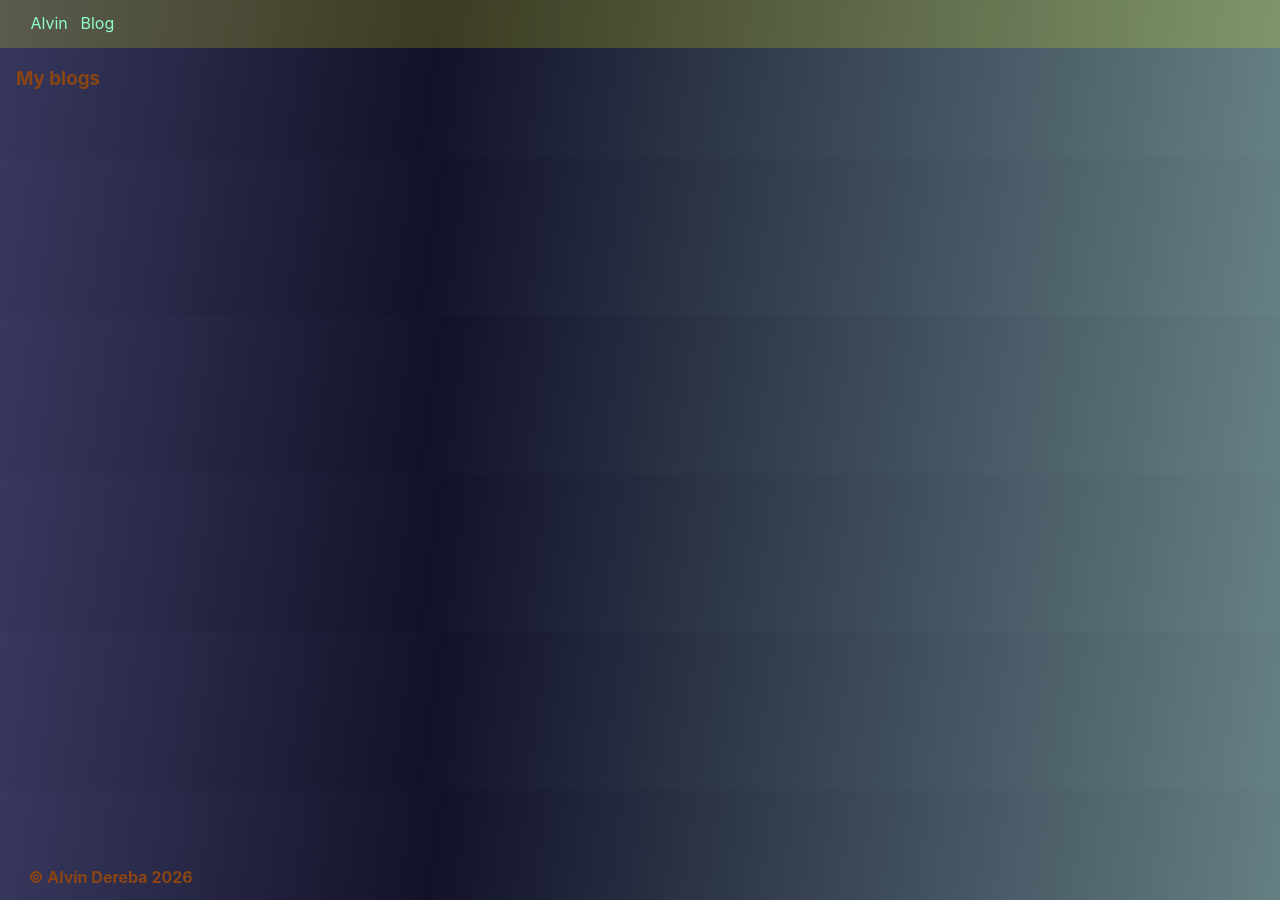
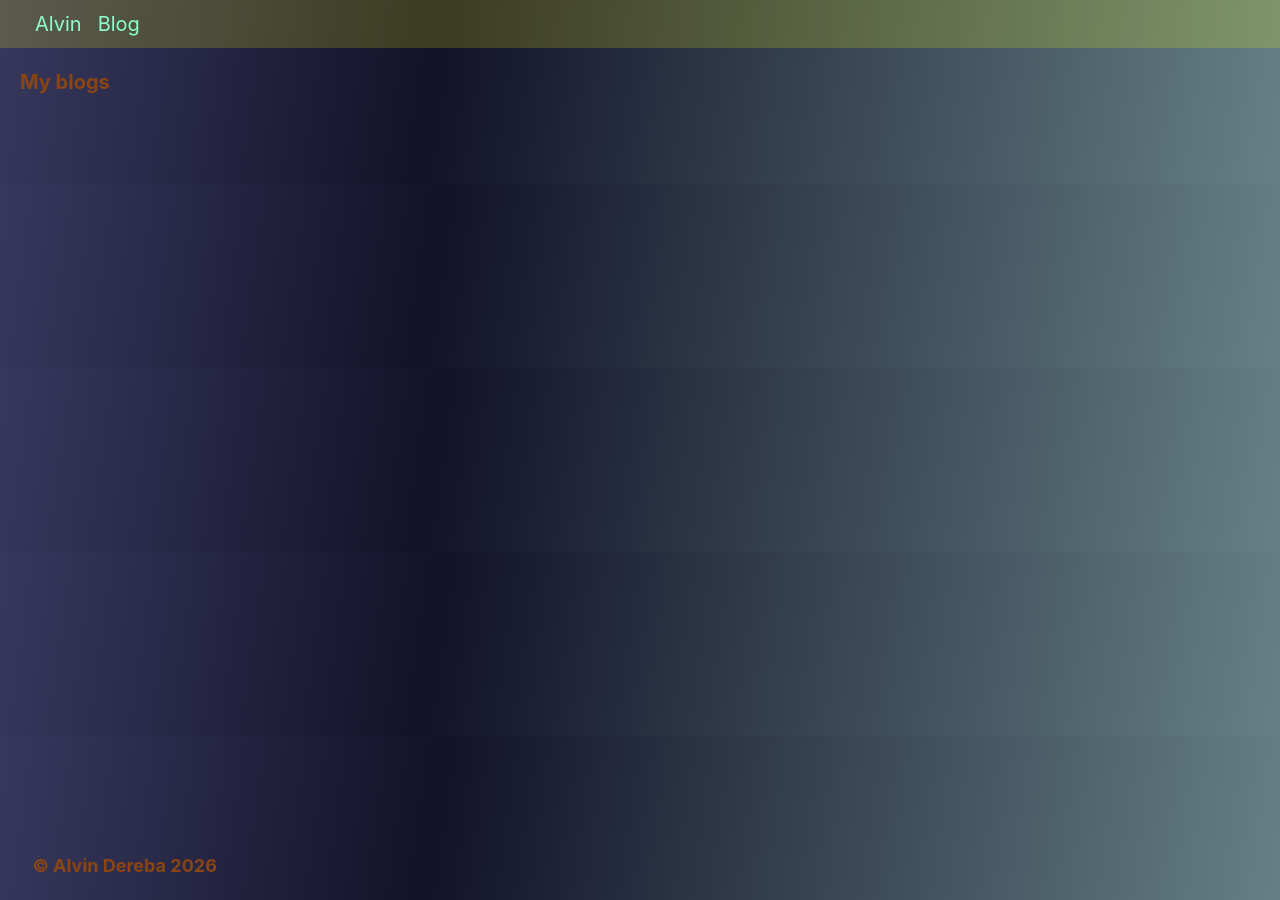
Before and after one commit to kunnoh/kunnoh.github.io, a Jekyll site: the page built from blog.html, in a window 1280 px wide. Built offline with Jekyll 4.4.1, drawn with Linux system fonts in a browser that asks for light colours.

Commit message:
add theme like css

```diff
--- a/assets/css/main.css
+++ b/assets/css/main.css
@@ -2,20 +2,65 @@
 #main scss
 ---
 @use "main";
+:root {
+  /* Colors */
+  --color-bg-primary: #38385e;
+  --color-bg-gradient-start: rgba(56, 56, 94, 1);
+  --color-bg-gradient-mid: rgba(18, 18, 41, 1);
+  --color-bg-gradient-end: rgba(101, 128, 133, 1);
+  --color-text-primary: saddlebrown;
+  --color-link: #8effca;
+  --color-nav-bg: rgba(255, 255, 2, 0.177);
+  --color-summary-bg: #c3ff001f;
+  --color-container-bg: #4e4e806c;
 
+  /* Dark mode colors */
+  --color-bg-dark: #7b7b9a;
+  --color-bg-dark-gradient-start: rgb(66, 66, 104);
+  --color-bg-dark-gradient-mid: rgb(59, 59, 76);
+  --color-bg-dark-gradient-end: rgb(0, 0, 0);
+  --color-text-dark: whitesmoke;
+
+  /* Typography - Increased sizes */
+  --font-size-base: 18px;
+  --font-size-large: 20px;
+  --font-size-xlarge: 24px;
+  --font-size-heading: 32px;
+  --line-height-base: 1.7;
+
+  /* Spacing */
+  --spacing-xs: 0.4em;
+  --spacing-sm: 0.5em;
+  --spacing-md: 1em;
+  --spacing-lg: 1.5em;
+  --spacing-xl: 1.8em;
+  --spacing-xxl: 2em;
+
+  /* Layout */
+  --nav-height: 48px;
+  --footer-height: 2.8em;
+  --border-radius: 1em;
+  --container-width: 25em;
+  --intro-min-height: 20em;
+}
 *{
   padding: 0;
   margin: 0;
 }
 body {
-  background-color: #38385e;
-  background: linear-gradient(98deg, rgba(56, 56, 94, 1) 0%, rgba(18, 18, 41, 1) 34%, rgba(101, 128, 133, 1) 100%);
+  background-color: var(--color-bg-primary);
+  background: linear-gradient(98deg,
+    var(--color-bg-gradient-start) 0%,
+    var(--color-bg-gradient-mid) 34%,
+    var(--color-bg-gradient-end) 100%
+  );
 
-  /* Typography */
+  /* Typography - Increased */
   font-family: -apple-system, BlinkMacSystemFont, 'Segoe UI', Roboto, 'Helvetica Neue', Arial, sans-serif;
-  font-size: 16px;
-  line-height: 1.6;
-  color: saddlebrown;
+  font-size: var(--font-size-base);
+  line-height: var(--line-height-base);
+  color: var(--color-text-primary);
+
   /* Layout */
   min-height: 100%;
 
@@ -31,78 +76,121 @@ body {
 /* Dark mode alternative */
 @media (prefers-color-scheme: dark) {
   body {
-    background-color: #7b7b9a;
-    background: linear-gradient(98deg, rgb(66, 66, 104) 0%, rgb(59, 59, 76) 34%, rgb(0, 0, 0) 100%);
-    color: whitesmoke;
+    background-color: var(--color-bg-dark);
+    background: linear-gradient(98deg,
+      var(--color-bg-dark-gradient-start) 0%,
+      var(--color-bg-dark-gradient-mid) 34%,
+      var(--color-bg-dark-gradient-end) 100%
+    );
+    color: var(--color-text-dark);
   }
 }
-.row{
+
+.row {
   display: flex;
   flex-direction: row;
 }
-.col{
+
+.col {
   display: flex;
   flex-direction: column;
 }
-header{
+
+header {
   margin: 0;
   width: 100%;
 }
-nav{
-  background-color: rgba(255, 255, 2, 0.177);
-  height: 48px;
+
+nav {
+  background-color: var(--color-nav-bg);
+  height: var(--nav-height);
   align-items: center;
   width: 100%;
-  padding: 0 1.5em;
+  padding: 0 var(--spacing-lg);
 }
-header nav ul li{
-  padding: .5em .4em;
+
+header nav ul li {
+  padding: var(--spacing-sm) var(--spacing-xs);
   list-style: none;
+  font-size: var(--font-size-large);
 }
-header nav ul li a{
+
+header nav ul li a {
   text-decoration: none;
-  color: #8effca;
+  color: var(--color-link);
 }
-main{
-  padding: 1em;
+
+main {
+  padding: var(--spacing-md);
   min-height: 100%;
   margin-bottom: 3em;
+  font-size: var(--font-size-large);
 }
-footer{
+
+footer {
   position: fixed;
   display: flex;
-  padding: 0 1.8em;
+  padding: 0 var(--spacing-xl);
   justify-content: flex-start;
   align-items: center;
   bottom: 0;
   left: 0;
   right: 0;
-  height: 2.8em;
+  height: var(--footer-height);
+  font-size: var(--font-size-base);
 }
 
-.summary{
-  background-color: #c3ff001f;
-  padding: 1.8em;
-  border-radius: 1em;
+.summary {
+  background-color: var(--color-summary-bg);
+  padding: var(--spacing-xl);
+  border-radius: var(--border-radius);
+  font-size: var(--font-size-large);
 }
-.intro{
-  min-height: 20em;
+
+.intro {
+  min-height: var(--intro-min-height);
   align-items: center;
 }
-.container{
-  padding: 1em;
-  border-radius: 1em;
-  padding: 1.8em;
-  width: 25em;
-  background-color: #4e4e806c;
+
+.container {
+  padding: var(--spacing-xl);
+  border-radius: var(--border-radius);
+  width: var(--container-width);
+  background-color: var(--color-container-bg);
+  font-size: var(--font-size-large);
 }
-.projects{
-  padding: 1.8em;
-  gap: 1em;
+
+.projects {
+  padding: var(--spacing-xl);
+  gap: var(--spacing-md);
 }
-.project{
-  gap: 2em;
+
+.project {
+  gap: var(--spacing-xxl);
   flex-wrap: wrap;
   justify-content: center;
   align-items: center;
 }
+
+/* Heading styles for better hierarchy */
+h1 {
+  font-size: var(--font-size-heading);
+  line-height: 1.2;
+  margin-bottom: var(--spacing-md);
+}
+
+h2 {
+  font-size: var(--font-size-xlarge);
+  line-height: 1.3;
+  margin-bottom: var(--spacing-sm);
+}
+
+h3 {
+  font-size: var(--font-size-large);
+  line-height: 1.4;
+  margin-bottom: var(--spacing-xs);
+}
+
+p {
+  margin-bottom: var(--spacing-md);
+}
```
